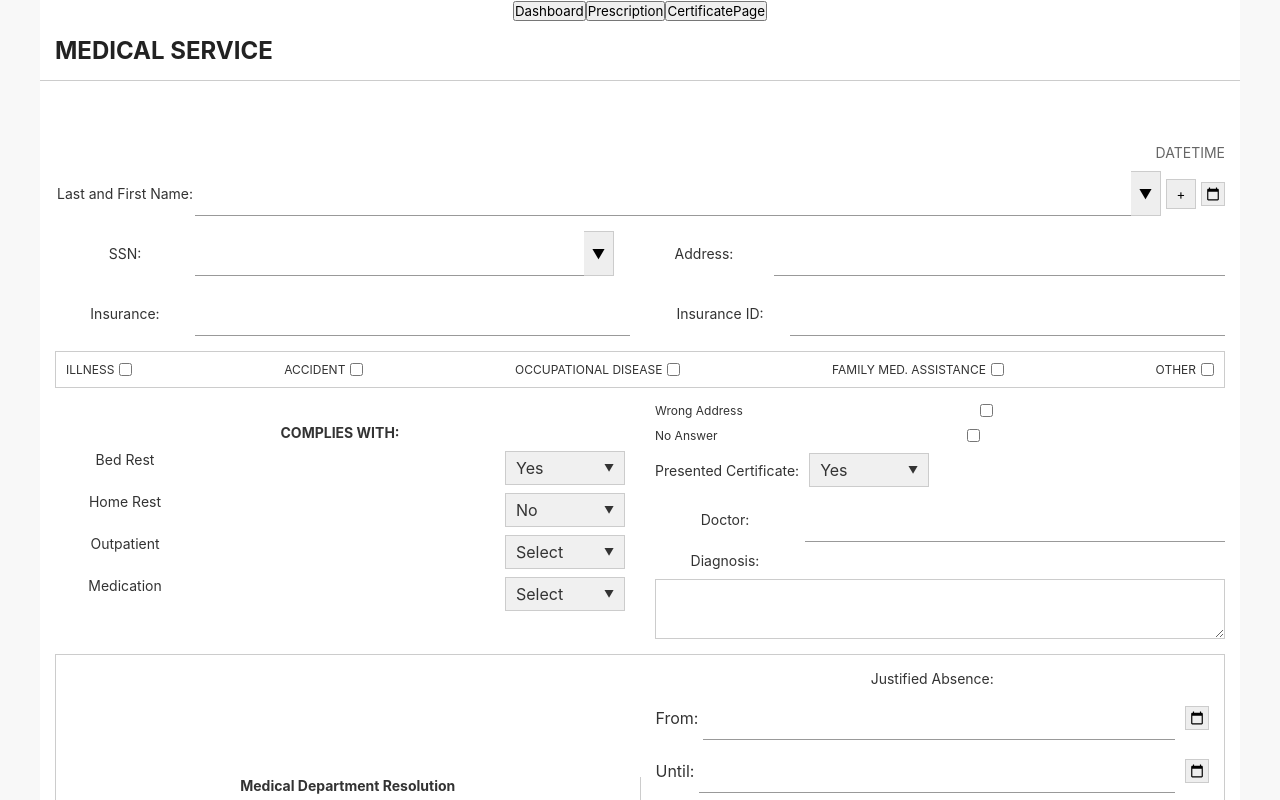
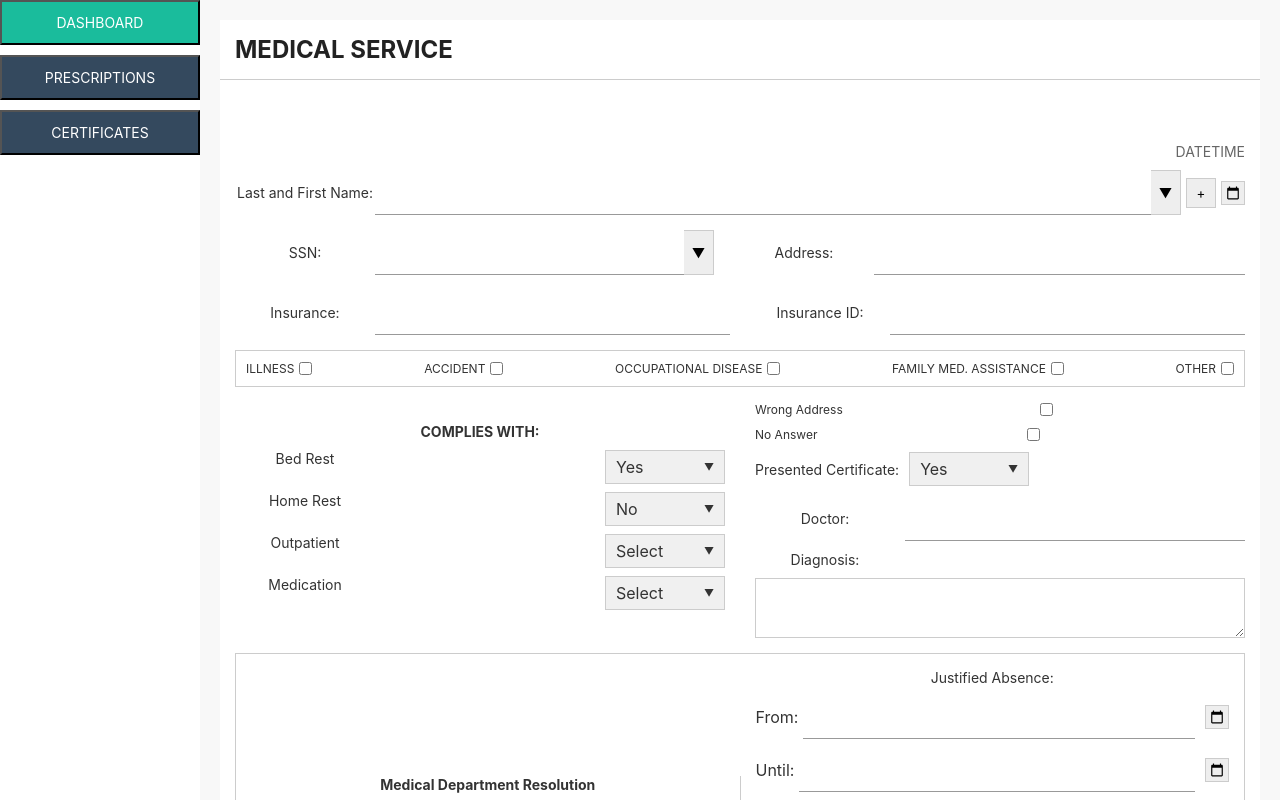
Before and after one commit to atamagnini/medicert, a React (Create React App) app in the folder medicert/: page /certificate in a window 1280 px wide. Shown: the top 800 px of the page. Built offline with nearby package versions, Linux system fonts and the light colour scheme.

Commit message:
left navbar, minor text adjustments

```diff
--- a/medicert/src/App.css
+++ b/medicert/src/App.css
@@ -2,37 +2,14 @@
   text-align: center;
 }
 
-.App-logo {
-  height: 40vmin;
-  pointer-events: none;
+.app-container {
+  display: flex;
+  height: 100vh;
+  width: 100vw;
 }
 
-@media (prefers-reduced-motion: no-preference) {
-  .App-logo {
-    animation: App-logo-spin infinite 20s linear;
-  }
+.page-content {
+  flex: 1;
+  padding: 20px;
+  overflow-y: auto;
 }
-
-.App-header {
-  background-color: #282c34;
-  min-height: 100vh;
-  display: flex;
-  flex-direction: column;
-  align-items: center;
-  justify-content: center;
-  font-size: calc(10px + 2vmin);
-  color: white;
-}
-
-.App-link {
-  color: #61dafb;
-}
-
-@keyframes App-logo-spin {
-  from {
-    transform: rotate(0deg);
-  }
-  to {
-    transform: rotate(360deg);
-  }
-}
--- a/medicert/src/App.js
+++ b/medicert/src/App.js
@@ -1,4 +1,3 @@
-import logo from './logo.svg';
 import {
   BrowserRouter as Router,
   Routes,
@@ -6,6 +5,7 @@ import {
   Navigate,
 } from "react-router-dom";
 import './App.css';
+import Navbar from './components/Navbar';
 import LoginPage from './pages/LoginPage';
 import DashboardPage from './pages/DashboardPage';
 import PrescriptionPage from './pages/PrescriptionPage';
@@ -15,6 +15,9 @@ function App() {
   return (
     <div className="App">
       <Router>
+      <div className="app-container">
+        <Navbar />
+        <div className="page-content">
         <Routes>
           <Route path="/" element={<Navigate to="/login" />} />
           <Route path="/login" element={<LoginPage />} />
@@ -22,6 +25,8 @@ function App() {
           <Route path="/prescription" element={<PrescriptionPage />} />
           <Route path="/certificate" element={<CertificatePage />} />
         </Routes>
+        </div>
+      </div>
       </Router>
     </div>
   );
--- a/medicert/src/components/MedcationFormInput.jsx
+++ b/medicert/src/components/MedcationFormInput.jsx
@@ -1,4 +1,3 @@
-
 
 const MedicationFormInput = ({ medication, setMedication }) => {
     const medicatonOptions = ["Med 1", "Med 2", "Med 3"];
--- /dev/null
+++ b/medicert/src/components/Navbar.css
@@ -0,0 +1,27 @@
+/* Navbar.css */
+
+.navbar {
+    height: 100vh;
+    width: 200px;
+    background-color: white;
+    display: flex;
+    flex-direction: column;
+  }
+
+  .nav-button {
+    background-color: #34495e;
+    color: white;
+    padding: 12px 15px;
+    margin-bottom: 10px;
+    text-align: center;
+    font-size: 14px;
+  }
+
+  .nav-button:hover {
+    background-color: #1abc9c;
+  }
+
+  .nav-button:focus {
+    outline: none;
+    background-color: #16a085;
+  }
--- a/medicert/src/components/Navbar.jsx
+++ b/medicert/src/components/Navbar.jsx
@@ -1,17 +1,14 @@
 import { useNavigate } from "react-router-dom";
-import { useState } from "react";
-import DashboardPage from "../pages/DashboardPage";
-import PrescriptionPage from "../pages/PrescriptionPage";
-import CertificatePage from "../pages/CertificatePage";
+import './Navbar.css';
 
 const Navbar = () => {
     const navigate = useNavigate();
 
     return (
         <div className="navbar">
-            <button className="nav-button" onClick={() => navigate("/dashboard")}>Dashboard</button>
-            <button className="nav-button" onClick={() => navigate("/prescription")}>Prescription</button>
-            <button className="nav-button" onClick={() => navigate("/certificate")}>CertificatePage</button>
+            <button className="nav-button" onClick={() => navigate("/dashboard")}>DASHBOARD</button>
+            <button className="nav-button" onClick={() => navigate("/prescription")}>PRESCRIPTIONS</button>
+            <button className="nav-button" onClick={() => navigate("/certificate")}>CERTIFICATES</button>
         </div>
     );
 };
--- a/medicert/src/pages/CertificatePage.jsx
+++ b/medicert/src/pages/CertificatePage.jsx
@@ -1,7 +1,6 @@
 // CertificatePage.js
 import React, { useState } from 'react';
 import './CertificatePage.css';
-import Navbar from "../components/Navbar";
 // Admin should manage accounts if admin logs in it can see all of the users
 
 
@@ -81,7 +80,6 @@ function CertificatePage() {
 
     return (
         <div className="certificate-page">
-            <Navbar />
             <div className="certificate-content">
                 <div className="header">
                     <h1>MEDICAL SERVICE</h1>
--- a/medicert/src/pages/DashboardPage.jsx
+++ b/medicert/src/pages/DashboardPage.jsx
@@ -1,7 +1,12 @@
+import './CertificatePage.css';
 function DashboardPage() {
     return (
-      <div>
-        <p> DashboardPage </p>
+      <div className="certificate-page">
+      <div className="certificate-content">
+          <div className="header">
+              <h1>DASHBOARD</h1>
+          </div>
+      </div>
       </div>
     );
   }
--- a/medicert/src/pages/PrescriptionPage.jsx
+++ b/medicert/src/pages/PrescriptionPage.jsx
@@ -1,6 +1,5 @@
 import { useState } from "react";
 import MedicationFormInput from "../components/MedcationFormInput";
-import Navbar from "../components/Navbar";
 import './CertificatePage.css';
 
 
@@ -24,9 +23,8 @@ function PrescriptionPage() {
 
     return (
       <div className="certificate-page">
-        <Navbar />
         <div className="header">
-          <h1>Prescription Certificate</h1>
+          <h1>MEDICAL PRESCRIPTION</h1>
         </div>
         <form className="certificate-form">
           {/* Name Fields */}
```
